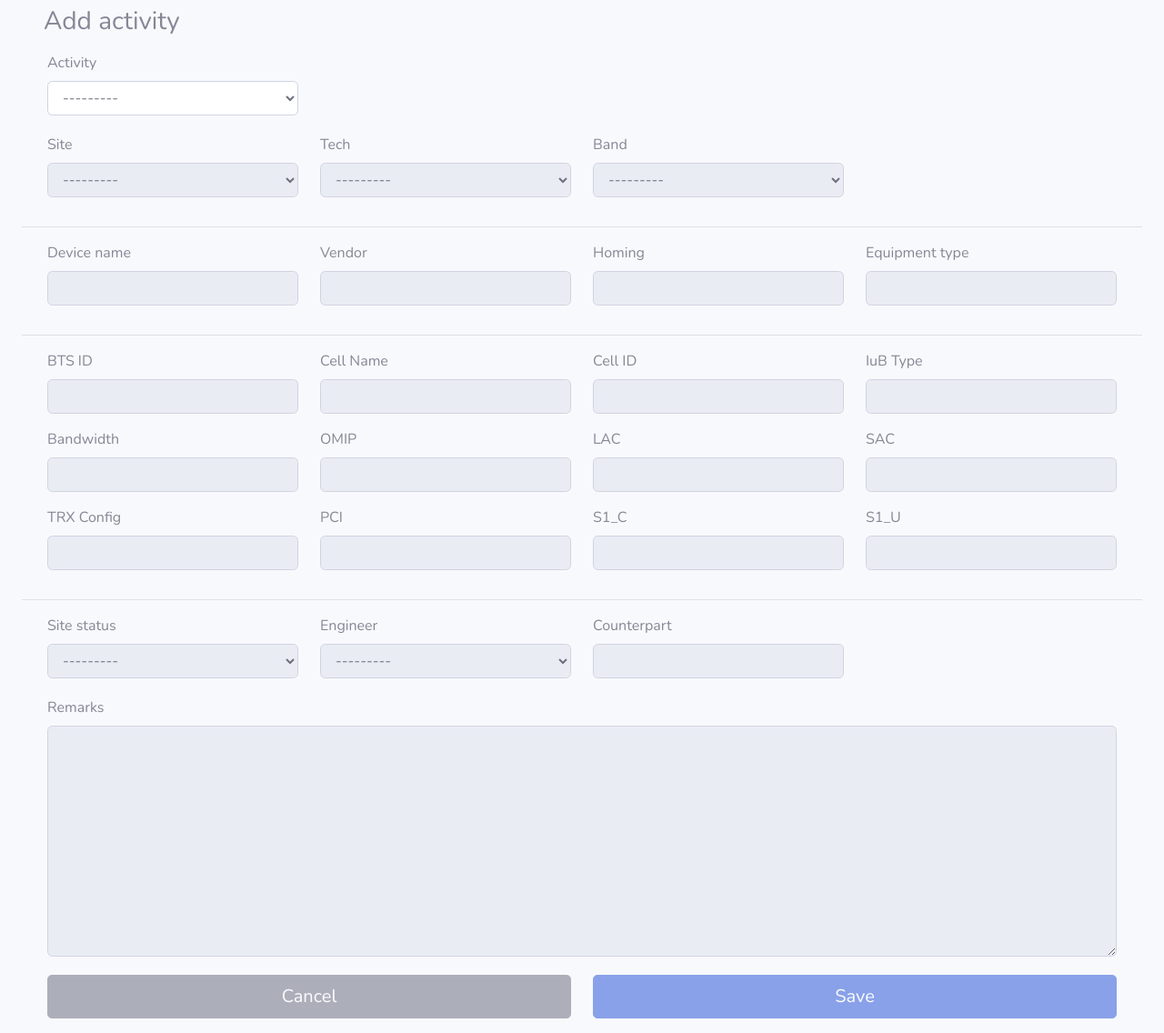
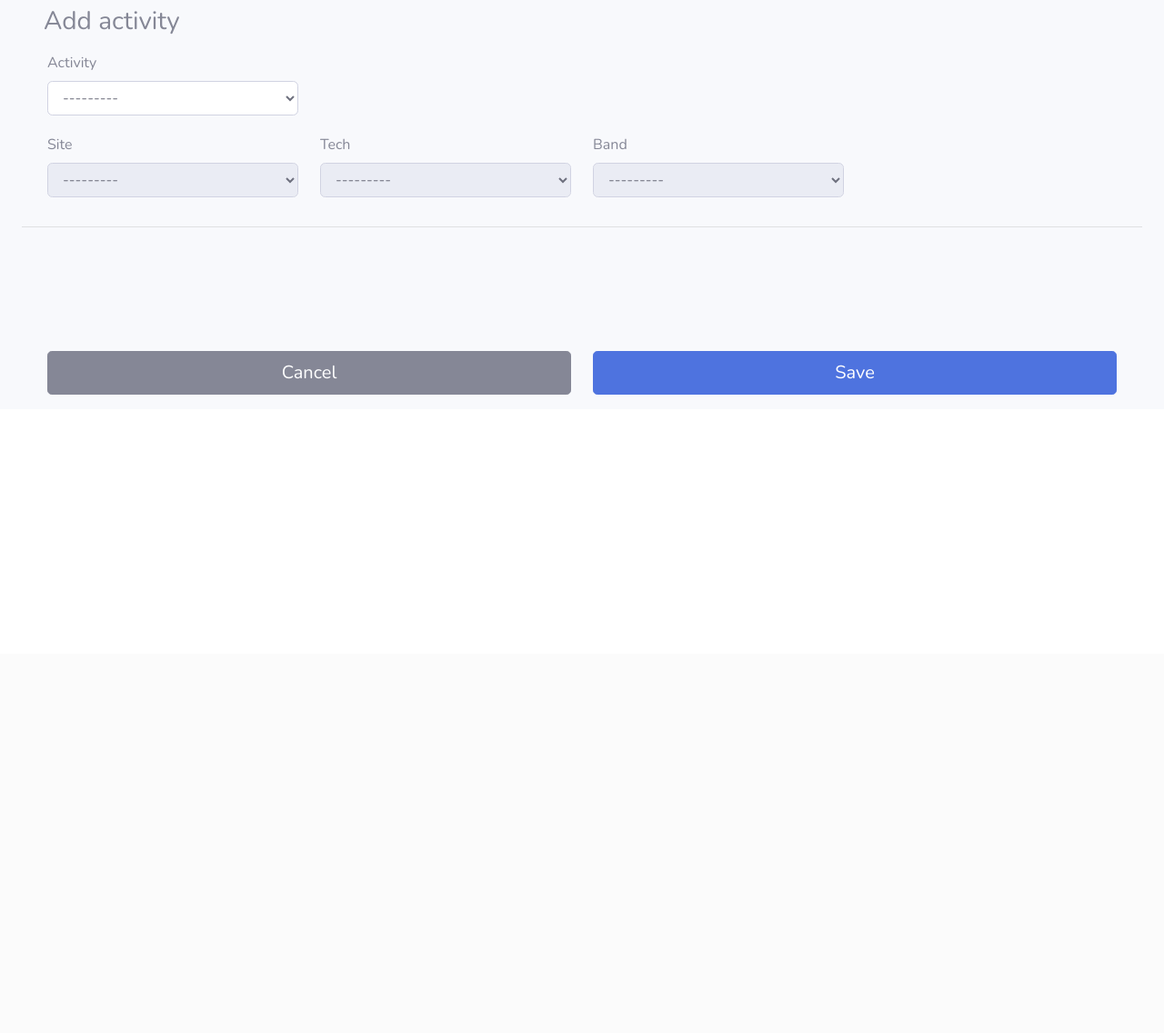
Before and after one commit to json2x/asset_inventory_database_v3.0, a Django app: page /edrar/activity/add in a window 1280 px wide. Shown: the part 81-1217 px from the top of the page at 91% size. After the commit the page ends 515 px from the top, so only its background shows below. Run offline with Django 3.2, Linux system fonts and the light colour scheme; tables that the repository leaves empty hold one stand-in row (values such as "Sample post"); some libraries are stand-ins or nearby versions.

Commit message:
Draft 1. Activity log form completed, for checking if UI event updates are needed

```diff
--- a/edrar/forms.py
+++ b/edrar/forms.py
@@ -37,12 +37,12 @@ class DailyActivityForm(forms.Form):
     bts_id = forms.CharField(max_length=250)
     cell_name = forms.CharField(max_length=250)
     cell_id = forms.CharField(max_length=250)
+    lac = forms.CharField(max_length=250)
     sac = forms.CharField(max_length=250)
-    lac = forms.CharField(max_length=250)
     pci = forms.CharField(max_length=250)
 
+    iub_type = forms.CharField(max_length=250)
     trx_config = forms.CharField(max_length=250)
-    iub_type = forms.CharField(max_length=250)
     bandwidth = forms.IntegerField()
     omip = forms.CharField(max_length=250)
     s1_c = forms.CharField(max_length=250)
--- a/edrar/static/edrar/css/custom.css
+++ b/edrar/static/edrar/css/custom.css
@@ -29,3 +29,7 @@ div.tabContent{
 #aid-cell-search-table tbody tr{
     cursor: pointer;
 }
+
+div.input-grp-container{
+    min-height: 50px;
+}
--- a/edrar/static/edrar/js/add-activity.js
+++ b/edrar/static/edrar/js/add-activity.js
@@ -3,6 +3,25 @@
  **/
 
 $(document).ready(function() {
+
+    /**********************************************************************
+     * CONSTANTS
+    **********************************************************************/
+    var selectActivity = null;
+    var selectSiteid = null;
+    var selectTech = null;
+    var selectBand = null;
+    var textFieldsHidden = false;
+    var tableCleared = false;
+    const TECH_LIST = {'2G': '2G', '3G': '3G', 'FD-LTE': 'FD-LTE', 'TD-LTE': 'TD-LTE', '5G': '5G'}
+    const DEVICE_FIELD_MAP = {'device_name': 'device_id', 'vendor': 'vendor_id', 'homing': 'parent_device_id', 'equipment_type': 'model'};
+    const CELL_FIELD_MAP = {
+        '2G':       {'bts_id': 'nodeid', 'cell_name': 'cell_name', 'cell_id': 'sac_ci_eutra', 'lac': 'lac_tac', 'trx_config': '', 'bandwidth': '',},
+        '3G':       {'bts_id': 'nodeid', 'cell_name': 'cell_name', 'cell_id': 'rnc_cid', 'lac': 'lac_tac', 'sac': 'sac_ci_eutra', 'iub_type': '', 'bandwidth': '',},
+        'FD-LTE':   {'bts_id': 'nodeid', 'cell_name': 'cell_name', 'cell_id': 'sac_ci_eutra', 'lac': 'lac_tac', 'pci': 'phy_cid', 'bandwidth': '', 'omip': '', 's1_c': '', 's1_u': '',},
+        'TD-LTE':   {'bts_id': 'nodeid', 'cell_name': 'cell_name', 'cell_id': 'sac_ci_eutra', 'lac': 'lac_tac', 'pci': 'phy_cid', 'bandwidth': '', 'omip': '', 's1_c': '', 's1_u': '',},
+        '5G':       {'bts_id': 'nodeid', 'cell_name': 'cell_name', 'cell_id': 'sac_ci_eutra', 'lac': 'lac_tac', 'pci': 'phy_cid', 'bandwidth': '', 'omip': '', 's1_c': '', 's1_u': '',},
+    }
 
     /**********************************************************************
      * Functions
@@ -20,6 +39,7 @@ $(document).ready(function() {
     }
 
     function clear_tables(){
+        if(!tableCleared){
             tables = ['#filtered-device-table', '#filtered-cell-table'];
             for(let i=0; i<tables.length; i++){
                 if($.fn.DataTable.isDataTable(tables[i])){
@@ -28,16 +48,54 @@ $(document).ready(function() {
             }
             $('.datatable-container').hide();
             $('.dt-separator').hide();
+            tableCleared = true;
+        }
     }
 
-
-
-    function disable_input_fields(){
+    function disable_stb_select_fields(){
         $('#activity-logger-form *').filter(':input').each(function(){
-            if(this.type != 'hidden' &&  this.name != 'activity'){
+            if(this.type != 'hidden' &&
+                (this.name == 'siteid' || this.name == 'tech' || this.name == 'band')){
                 $(this).prop("disabled", true);
             }
         });
+    }
+
+    function hide_text_field_containers(){
+        if(!textFieldsHidden){
+            $('#activity-logger-form *').filter('.tf-container').each(function(){
+                let field_name = $(this).find('label').attr('for');
+                $(this).attr('id', `${field_name}_field_container`);
+                $(this).hide();
+                $(`${field_name}_field_container :input`).val('');
+            });
+            textFieldsHidden = true;
+        }
+    }
+
+    function hide_text_fields(fieldMap){
+        if(!textFieldsHidden){
+            for(item in fieldMap){
+                if(fieldMap[item].constructor == Object){
+                    for(field in fieldMap[item]){
+                        $(`#${field}_field_container`).hide();
+                        $(`#id_${field}`).val('');
+                    }
+                }else{
+                    $(`#${item}_field_container`).hide();
+                    $(`#id_${item}`).val('');
+                }
+            }
+        }
+    }
+
+    function hide_general_input_container(){
+        $('.general-input-container').hide();
+        $('.general-input-container :input').val('');
+    }
+
+    function show_general_input_container(){
+        $('.general-input-container').show();
     }
 
     function draw_datatable(tableId, dataTableOptions){
@@ -45,6 +103,29 @@ $(document).ready(function() {
         dataTable=$(tableId).DataTable(dataTableOptions);
         $(`${tableId}-container`).show();
         $(`${tableId}-separator`).show();
+        tableCleared = false;
+    }
+
+    function revise_table_option(tech, options){
+        switch(tech){
+            case TECH_LIST['2G']:
+                break;
+            case TECH_LIST['3G']:
+                options['columns'][10]['data'] = 'rnc_cid';
+                options['columns'][11]['data'] = 'sac_ci_eutra';
+                options['columnDefs'][10]['name'] = 'rnc_cid';
+                options['columnDefs'][11]['name'] = 'sac_ci_eutra';
+                break;
+            case TECH_LIST['FD-LTE']:
+                break;
+            case TECH_LIST['TD-LTE']:
+                break;
+            case TECH_LIST['5G']:
+                break;
+            default:
+        }
+
+        return options;
     }
 
     function draw_device_datatable(siteid, tech){
@@ -81,7 +162,8 @@ $(document).ready(function() {
             ],
             dom: 'ltipr',
             'initComplete': function(settings, json){
-                fill_device_data_to_form_fields(json.data);
+                //fill_device_data_to_form_fields(json.data);
+                fill_to_form_fields(json.data, DEVICE_FIELD_MAP);
                 console.log(json.data);
             }
         }
@@ -107,6 +189,8 @@ $(document).ready(function() {
                 {data: 'ne_type'},
                 {data: 'lac_tac'},
                 {data: 'sac_ci_eutra'},
+                {data: 'rnc_cid'},
+                {data: 'phy_cid'},
             ],
             columnDefs: [
                 {name: 'domain', searchable: false, visible: false, targets: [0]},
@@ -120,19 +204,24 @@ $(document).ready(function() {
                 {name: 'ne_type', searchable: false, targets: [8]},
                 {name: 'lac_tac', searchable: false, targets: [9]},
                 {name: 'sac_ci_eutra', searchable: false, targets: [10]},
+                {name: 'rnc_cid', searchable: false, visible: false, targets: [11]},
+                {name: 'phy_cid', searchable: false, visible: false, targets: [12]},
             ],
             searchCols: [
                 null, null, null, null, null,
                 {'search': siteid}, {'search': tech}, {'search': band},
-                null, null, null,
+                null, null, null, null,
             ],
             dom: 'fltipr',
             'initComplete': function(settings, json){
-                fill_cell_data_to_form_fields(json.data);
+                //fill_cell_data_to_form_fields(json.data);
+                fill_to_form_fields(json.data, CELL_FIELD_MAP[selectTech]);
+                show_general_input_container();
                 console.log(json.data);
             }
         }
 
+        options = revise_table_option(TECH_LIST['3G'], options)
         draw_datatable('#filtered-cell-table', options);
     }
 
@@ -144,78 +233,72 @@ $(document).ready(function() {
         return uniqDataArray.join(';');
     }
 
-    function fill_device_data_to_form_fields(data){
+    function fill_to_form_fields(data, inputFieldMap){
+        //let input_field_map = {'device_name': 'device_id', 'vendor': 'vendor_id', 'homing': 'parent_device_id', 'equipment_type': 'model'};
         if(data.length == 1){
-            $('#id_device_name').prop("disabled", false).val(data[0]['device_id']);
-            $('#id_vendor').prop("disabled", false).val(data[0]['vendor_id']);
-            $('#id_homing').prop("disabled", false).val(data[0]['parent_device_id']);
-            $('#id_equipment_type').prop("disabled", false).val(data[0]['model']);
+            Object.keys(inputFieldMap).map(field => $(`#id_${field}`).val(data[0][inputFieldMap[field]]));
         }else if(data.length > 1){
-            $('#id_device_name').prop("disabled", false).val(concat_unique_multiple_values(data.map(row => row.device_id)));
-            $('#id_vendor').prop("disabled", false).val(concat_unique_multiple_values(data.map(row => row.vendor_id)));
-            $('#id_homing').prop("disabled", false).val(concat_unique_multiple_values(data.map(row => row.parent_device_id)));
-            $('#id_equipment_type').prop("disabled", false).val(concat_unique_multiple_values(data.map(row => row.model)));
+            Object.keys(inputFieldMap).map(field => $(`#id_${field}`)
+                .val(concat_unique_multiple_values(data.map(row => row[inputFieldMap[field]]))));
         }
+        Object.keys(inputFieldMap).map(field => $(`#${field}_field_container`).show());
+        textFieldsHidden = false;
     }
 
-    function fill_cell_data_to_form_fields(data){
-        if(data.length == 1){
-            $('#id_bts_id').prop("disabled", false).val(data[0]['nodeid']);
-            $('#id_cell_name').prop("disabled", false).val(data[0]['cell_name']);
-            $('#id_cell_id').prop("disabled", false).val(data[0]['sac_ci_eutra']);
-        }else if(data.length > 1){
-            $('#id_bts_id').prop("disabled", false).val(concat_unique_multiple_values(data.map(row => row.nodeid)));
-            $('#id_cell_name').prop("disabled", false).val(concat_unique_multiple_values(data.map(row => row.cell_name)));
-            $('#id_cell_id').prop("disabled", false).val(concat_unique_multiple_values(data.map(row => row.sac_ci_eutra)));
-        }
-    }
 
 
     /**********************************************************************
      * Page Events
     **********************************************************************/
-    siteid = null;
-    tech = null;
-    band = null;
+
 
     $('#id_activity').on('change', function(){
-        if($(this).val()){
+        selectActivity = $('#id_activity').val() ? $('#id_activity').find(':selected').text() : null;
+        if(selectActivity){
             $('select.select2').prop("disabled", false);
         }else{
             reset_activity_logger_form();
-            disable_input_fields();
+            disable_stb_select_fields();
             clear_tables();
+            hide_text_field_containers();
         }
     });
 
     $('#id_siteid').on('change', function(){
-        siteid = $('#id_siteid').val() ? $('#id_siteid').find(':selected').text() : null;
+        selectSiteid = $('#id_siteid').val() ? $('#id_siteid').find(':selected').text() : null;
         $('#id_tech').val(null).trigger('change');
 
-        if(siteid && tech){
-            draw_device_datatable(siteid, tech);
+        if(selectSiteid && selectTech){
+            draw_device_datatable(selectSiteid, selectTech);
         }else{
+            hide_text_field_containers();
+            hide_general_input_container();
             clear_tables();
         }
     });
 
     $('#id_tech').on('change', function(){
-        tech = $('#id_tech').val() ? $('#id_tech').find(':selected').text() : null;
+        selectTech = $('#id_tech').val() ? $('#id_tech').find(':selected').text() : null;
         $('#id_band').val(null).trigger('change');
 
-        if(siteid && tech){
-            draw_device_datatable(siteid, tech);
+        if(selectSiteid && selectTech){
+            draw_device_datatable(selectSiteid, selectTech);
         }else{
+            hide_text_field_containers();
+            hide_general_input_container();
             clear_tables();
         }
     });
 
     $('#id_band').on('change', function(){
-        band = $('#id_band').val() ? $('#id_band').find(':selected').text() : null;
+        selectBand = $('#id_band').val() ? $('#id_band').find(':selected').text() : null;
 
-        if(siteid && tech && band){
-            draw_cell_datatable(siteid, tech, band);
+        if(selectSiteid && selectTech && selectBand){
+            Object.keys(CELL_FIELD_MAP[selectTech]).map(field => $(`id_${field}`).val(''));
+            draw_cell_datatable(selectSiteid, selectTech, selectBand);
         }else{
+            hide_text_fields(CELL_FIELD_MAP);
+            hide_general_input_container();
             clear_table('#filtered-cell-table');
         }
     });
@@ -256,9 +339,10 @@ $(document).ready(function() {
     });
 
 
-    disable_input_fields();
+    disable_stb_select_fields();
     clear_tables();
-
+    hide_text_field_containers();
+    hide_general_input_container();
 
     /*******************************************************************************************
      * *****************************************************************************************
--- a/edrar/templates/edrar/activity_add.html
+++ b/edrar/templates/edrar/activity_add.html
@@ -80,7 +80,10 @@
                         <th>Band</th>
                         <th>NE Type</th>
                         <th>LAC/TAC</th>
-                        <th>SAC/CI</th>
+                        <th>Cell ID</th>
+                        <!-- HIDDEN FIELDS -->
+                        <th>SAC</th>
+                        <th>PCI</th>
                     </tr>
                 </thead>
                 <tbody>
@@ -93,26 +96,26 @@
 
     <hr id="filtered-cell-table-separator" class="dt-separator">
 
-    <div class="row mx-3 mt-1">
-        <div class="col-sm-3">
+    <div class="row mx-3 mt-1 input-grp-container">
+        <div class="col-sm-3 tf-container">
             <div class="form-group">
                 <label for="device_name">Device name</label>
                 {{form.device_name}}
             </div>
         </div>
-        <div class="col-sm-3">
+        <div class="col-sm-3 tf-container">
             <div class="form-group">
                 <label for="vendor">Vendor</label>
                 {{form.vendor}}
             </div>
         </div>
-        <div class="col-sm-3">
+        <div class="col-sm-3 tf-container">
             <div class="form-group">
                 <label for="homing">Homing</label>
                 {{form.homing}}
             </div>
         </div>
-        <div class="col-sm-3">
+        <div class="col-sm-3 tf-container">
             <div class="form-group">
                 <label for="equipment_type">Equipment type</label>
                 {{form.equipment_type}}
@@ -120,91 +123,82 @@
         </div>
     </div>
 
-    <hr>
-
-    <div class="row mx-3 mt-1">
-        <div class="col-sm-3">
+    <div class="row mx-3 mt-1 input-grp-container">
+        <div class="col-sm-3 tf-container">
             <div class="form-group">
                 <label for="bts_id">BTS ID</label>
                 {{form.bts_id}}
             </div>
         </div>
-        <div class="col-sm-3">
+        <div class="col-sm-3 tf-container">
             <div class="form-group">
                 <label for="cell_name">Cell Name</label>
                 {{form.cell_name}}
             </div>
         </div>
-        <div class="col-sm-3">
+        <div class="col-sm-3 tf-container">
             <div class="form-group">
                 <label for="cell_id">Cell ID</label>
                 {{form.cell_id}}
             </div>
         </div>
-        <div class="col-sm-3">
+        <div class="col-sm-3 tf-container">
+            <div class="form-group">
+                <label for="lac">LAC</label>
+                {{form.lac}}
+            </div>
+        </div>
+        <div class="col-sm-3 tf-container">
+            <div class="form-group">
+                <label for="sac">SAC</label>
+                {{form.sac}}
+            </div>
+        </div>
+        <div class="col-sm-3 tf-container">
+            <div class="form-group">
+                <label for="sac">PCI</label>
+                {{form.pci}}
+            </div>
+        </div>
+        <div class="col-sm-3 tf-container">
             <div class="form-group">
                 <label for="iub_type">IuB Type</label>
                 {{form.iub_type}}
             </div>
         </div>
-
-        <div class="col-sm-3">
+        <div class="col-sm-3 tf-container">
             <div class="form-group">
                 <label for="bandwidth">Bandwidth</label>
                 {{form.bandwidth}}
             </div>
         </div>
-        <div class="col-sm-3">
+        <div class="col-sm-3 tf-container">
             <div class="form-group">
                 <label for="omip">OMIP</label>
                 {{form.omip}}
             </div>
         </div>
-        <div class="col-sm-3">
-            <div class="form-group">
-                <label for="lac">LAC</label>
-                {{form.lac}}
-            </div>
-        </div>
-
-        <div class="col-sm-3">
-            <div class="form-group">
-                <label for="sac">SAC</label>
-                {{form.sac}}
-            </div>
-        </div>
-        <div class="col-sm-3">
+        <div class="col-sm-3 tf-container">
             <div class="form-group">
                 <label for="trx_config">TRX Config</label>
                 {{form.trx_config}}
             </div>
         </div>
-
-
-        <div class="col-sm-3">
+        <div class="col-sm-3 tf-container">
             <div class="form-group">
-                <label for="sac">PCI</label>
-                {{form.pci}}
-            </div>
-        </div>
-        <div class="col-sm-3">
-            <div class="form-group">
-                <label for="cell_id">S1_C</label>
+                <label for="s1_c">S1_C</label>
                 {{form.s1_c}}
             </div>
         </div>
-        <div class="col-sm-3">
+        <div class="col-sm-3 tf-container">
             <div class="form-group">
-                <label for="cell_name">S1_U</label>
+                <label for="s1_u">S1_U</label>
                 {{form.s1_u}}
             </div>
         </div>
     </div>
 
-
-    <hr>
-
-    <div class="row mx-3 mt-1">
+    <div class="row mx-3 mt-1 general-input-container">
         <div class="col-sm-3">
             <div class="form-group">
                 <label for="site_status">Site status</label>
@@ -225,8 +219,8 @@
         </div>
     </div>
 
-    <div class="row mx-3 mt-1">
-        <div class="col">
+    <div class="row mx-3 mt-1 general-input-container">
+        <div class="col-lg-12">
             <div class="form-group">
                 <label for="remarks">Remarks</label>
                 {{form.remarks}}
@@ -234,7 +228,7 @@
         </div>
     </div>
 
-    <div class="row mx-3 mt-1 mb-3">
+    <div class="row mx-3 mt-3 mb-3">
         <div class="col">
             <button id="cancel-save-activity" class="btn btn-secondary btn-lg btn-block">Cancel</button>
         </div>
```
Lines whose indentation alone changed are shown as unchanged.
